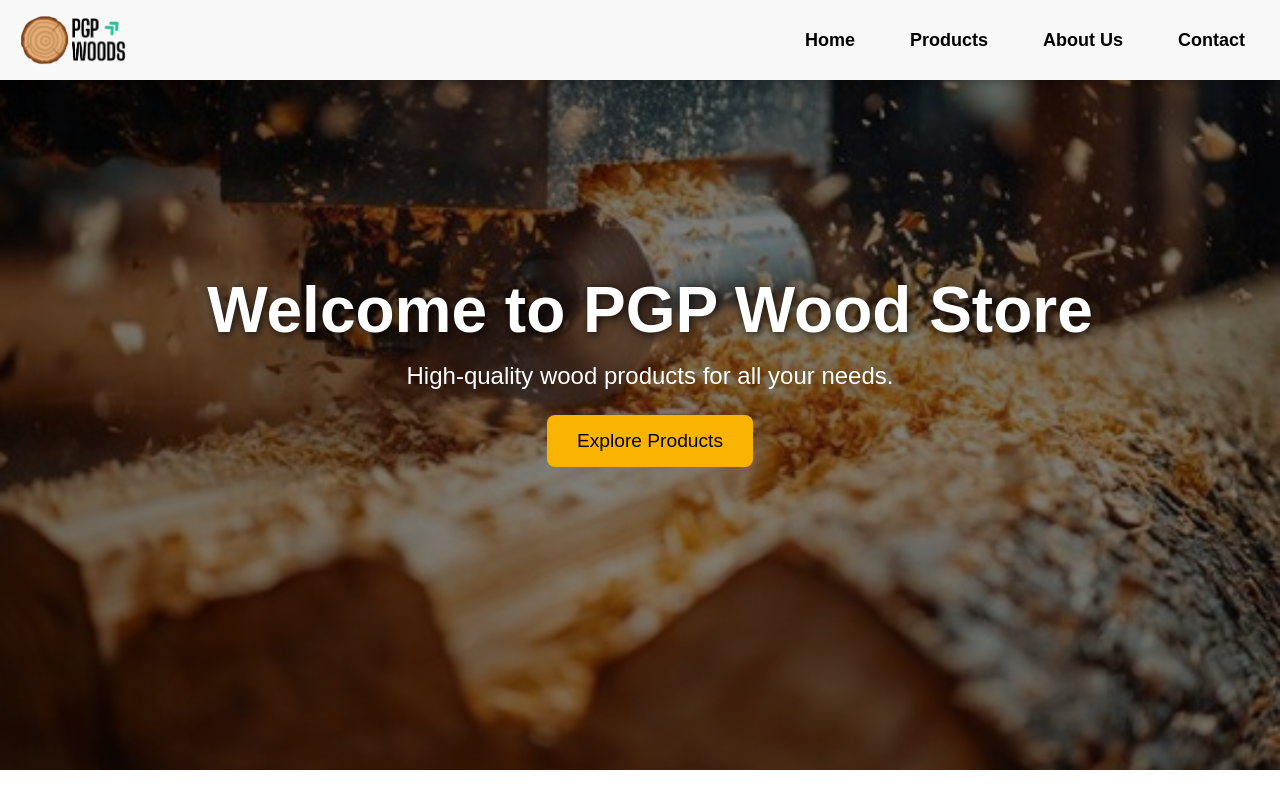
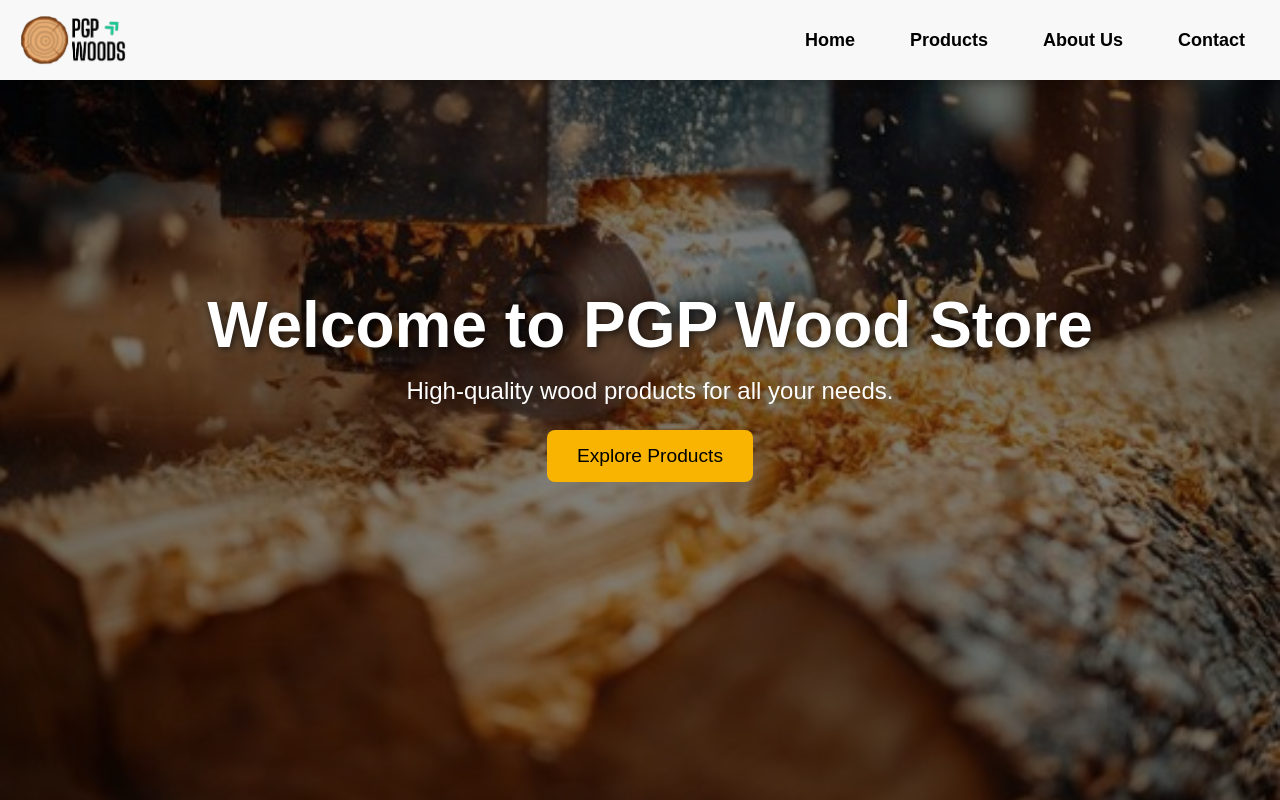
Before and after one commit to mavdranathunga/wood_store, a React (Create React App) app: page / in a window 1280 px wide. Shown: the top 800 px of the page. Built offline with nearby package versions, Linux system fonts and the light colour scheme.

Commit message:
contact min-width issue fixed

```diff
--- a/src/css/Contact.css
+++ b/src/css/Contact.css
@@ -6,6 +6,7 @@
   padding: 120px 60px 60px 60px;
   background: #ffffff;
   width: 70%;
+  min-width: 480px;
 }
 
 .contact-card {
--- a/src/css/Home.css
+++ b/src/css/Home.css
@@ -9,7 +9,7 @@
 .hero {
   background: url("../../public/images/background1.jpg") center/cover no-repeat;
   color: rgb(255, 255, 255);
-  height: calc(100vh - 30px); /* Full screen height */
+  height: 100vh; /* Full screen height */
   display: flex;
   flex-direction: column;
   align-items: center;
```
